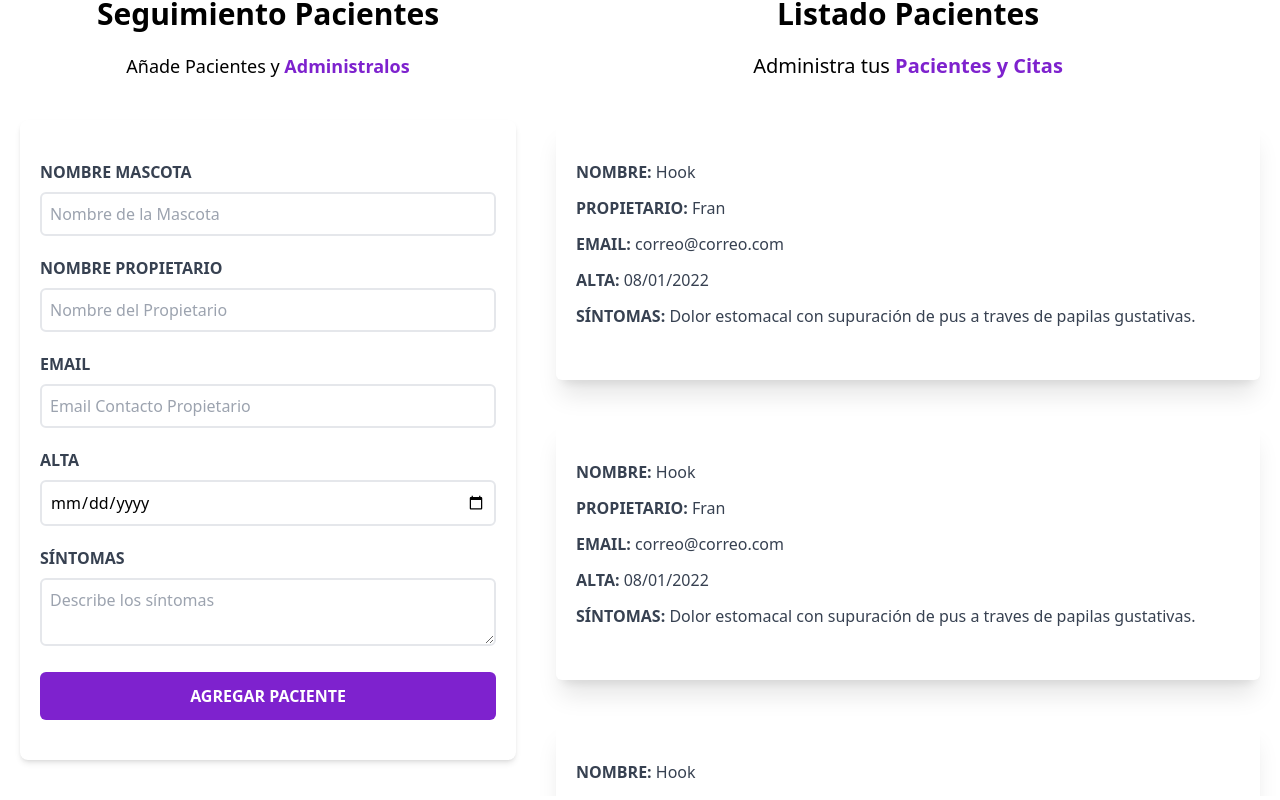
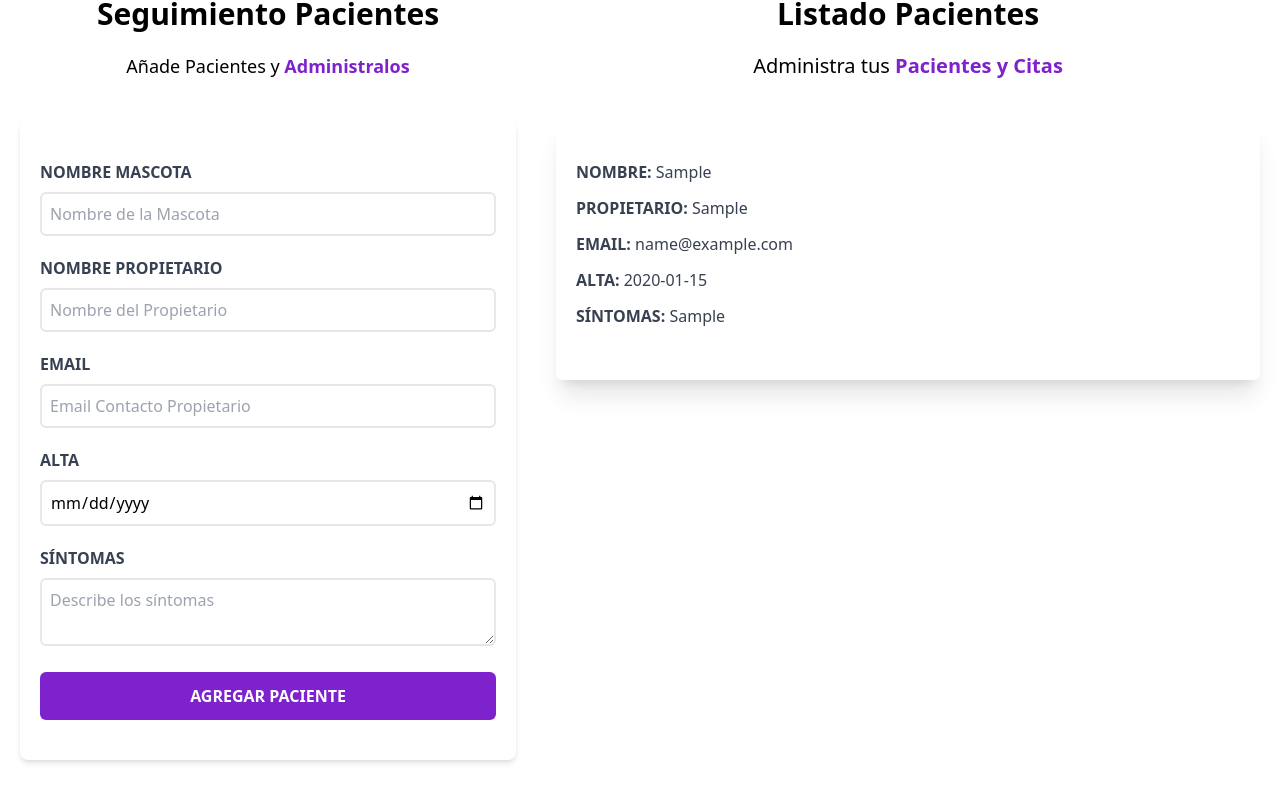
Before and after one commit to mellaadev/proyectos-react-melladev, a React (Vite) app in the folder citas-react-melladev/: page / in a window 1280 px wide. Both pictures are taken after typing "Sample", "Sample", "name@example.com", "2020-01-15", "Sample" into the empty fields and a click on the input "Agregar Paciente". Shown: the part 180-980 px from the top of the page. Built offline with nearby package versions, Linux system fonts and the light colour scheme.

Commit message:
{children}, props, id único

```diff
--- a/citas-react-melladev/src/App.jsx
+++ b/citas-react-melladev/src/App.jsx
@@ -17,7 +17,9 @@
           pacientes={pacientes}
           setPacientes={setPacientes}
         />
-        <Listadopacientes />
+        <Listadopacientes
+          pacientes={pacientes}
+        />
       </div>
 
     </div>
--- /dev/null
+++ b/citas-react-melladev/src/components/Error.jsx
@@ -0,0 +1,10 @@
+const Error = ({ children }) => {
+
+    return (
+        <div className='bg-red-800 text-white text-center p-3 uppercase font-bold mb-3 rounded-md'>
+            {children}
+        </div>
+    )
+}
+
+export default Error
--- a/citas-react-melladev/src/components/Formulario.jsx
+++ b/citas-react-melladev/src/components/Formulario.jsx
@@ -1,4 +1,5 @@
 import { useState, useEffect } from 'react';
+import Error from './Error';
 
 const Formulario = ({ setPacientes, pacientes }) => {
 
@@ -9,6 +10,13 @@
     const [sintomas, setSintomas] = useState('');
 
     const [error, setError] = useState(false);
+
+    const generarId = () => {
+        const random = Math.random().toString(36).substr(2);
+        const fecha = Date.now().toString(36)
+
+        return random + fecha
+    }
 
     const handleSubmit = (e) => {
         e.preventDefault();
@@ -27,7 +35,8 @@
             propietario,
             email,
             fecha,
-            sintomas
+            sintomas,
+            id: generarId()
         }
 
         setPacientes([...pacientes, objetoPaciente])
@@ -53,13 +62,7 @@
                 onSubmit={handleSubmit}
                 className="bg-white shadow-md rounded-lg py-10 px-5 mb-10"
             >
-                {error &&
-                    (
-                        <div className='bg-red-800 text-white text-center p-3 uppercase font-bold mb-3 rounded-md'>
-                            <p>Todos los campos son obligatorios</p>
-                        </div>
-                    )
-                }
+                {error && <Error><p>Todos los campos son obligatorios</p></Error>}
                 <div className="mb-5">
                     <label htmlFor="mascota" className="block text-gray-700 uppercase font-bold">
                         Nombre Mascota
--- a/citas-react-melladev/src/components/Listadopacientes.jsx
+++ b/citas-react-melladev/src/components/Listadopacientes.jsx
@@ -1,6 +1,6 @@
 import Paciente from "./Paciente"
 
-const Listadopacientes = () => {
+const Listadopacientes = ({ pacientes }) => {
     return (
         <div className="md:w-1/2 lg:w-3/5 md:h-screen overflow-y-scroll">
 
@@ -10,10 +10,12 @@
                 <span className="text-purple-700 font-bold">Pacientes y Citas</span>
             </p>
 
-            <Paciente />
-            <Paciente />
-            <Paciente />
-            <Paciente />
+            { pacientes.map( paciente => (
+                <Paciente
+                    key={paciente.id}
+                    paciente={paciente}
+                />
+            ))}
 
         </div>
     )
--- a/citas-react-melladev/src/components/Paciente.jsx
+++ b/citas-react-melladev/src/components/Paciente.jsx
@@ -1,20 +1,23 @@
-const Paciente = () => {
+const Paciente = ({ paciente }) => {
+
+    const { nombre, propietario, email, fecha, sintomas } = paciente
+
     return (
         <div className="mx-5 my-10 bg-white shadow-xl rounded-md px-5 py-10">
             <p className="font-bold mb-3 text-gray-700 uppercase">Nombre: {''}
-                <span className="font-normal normal-case">Hook</span>
+                <span className="font-normal normal-case">{nombre}</span>
             </p>
             <p className="font-bold mb-3 text-gray-700 uppercase">Propietario: {''}
-                <span className="font-normal normal-case">Fran</span>
+                <span className="font-normal normal-case">{propietario}</span>
             </p>
             <p className="font-bold mb-3 text-gray-700 uppercase">Email: {''}
-                <span className="font-normal normal-case">correo@correo.com</span>
+                <span className="font-normal normal-case">{email}</span>
             </p>
             <p className="font-bold mb-3 text-gray-700 uppercase">Alta: {''}
-                <span className="font-normal normal-case">08/01/2022</span>
+                <span className="font-normal normal-case">{fecha}</span>
             </p>
             <p className="font-bold mb-3 text-gray-700 uppercase">Síntomas: {''}
-                <span className="font-normal normal-case">Dolor estomacal con supuración de pus a traves de papilas gustativas.</span>
+                <span className="font-normal normal-case">{sintomas}</span>
             </p>
         </div>
     )
```
